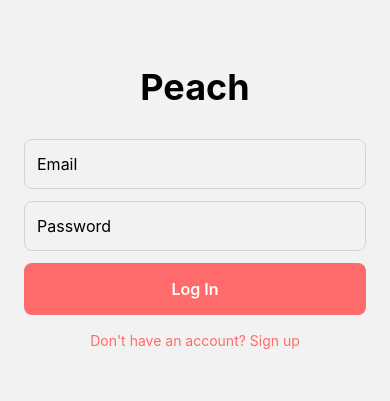
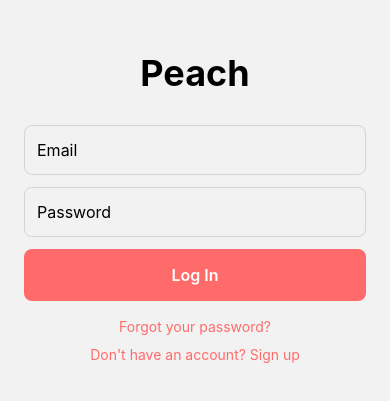
Before and after one commit to mziv/peach, a React Native app: screen /Login in a window 390 px wide. Shown: the part 213-614 px from the top of the page. Built offline with nearby package versions, Linux system fonts and the light colour scheme; no server answers.

Commit message:
feat: add forgot password link to LoginScreen

```diff
--- a/src/screens/auth/LoginScreen.tsx
+++ b/src/screens/auth/LoginScreen.tsx
@@ -55,6 +55,11 @@
           {loading ? "Logging in..." : "Log In"}
         </Text>
       </TouchableOpacity>
+      <TouchableOpacity onPress={() => navigation.navigate("ForgotPassword")}>
+        <Text className="text-center text-peach text-sm mb-2">
+          Forgot your password?
+        </Text>
+      </TouchableOpacity>
       <TouchableOpacity onPress={() => navigation.navigate("SignUp")}>
         <Text className="text-center text-peach text-sm">
           Don't have an account? Sign up
```
